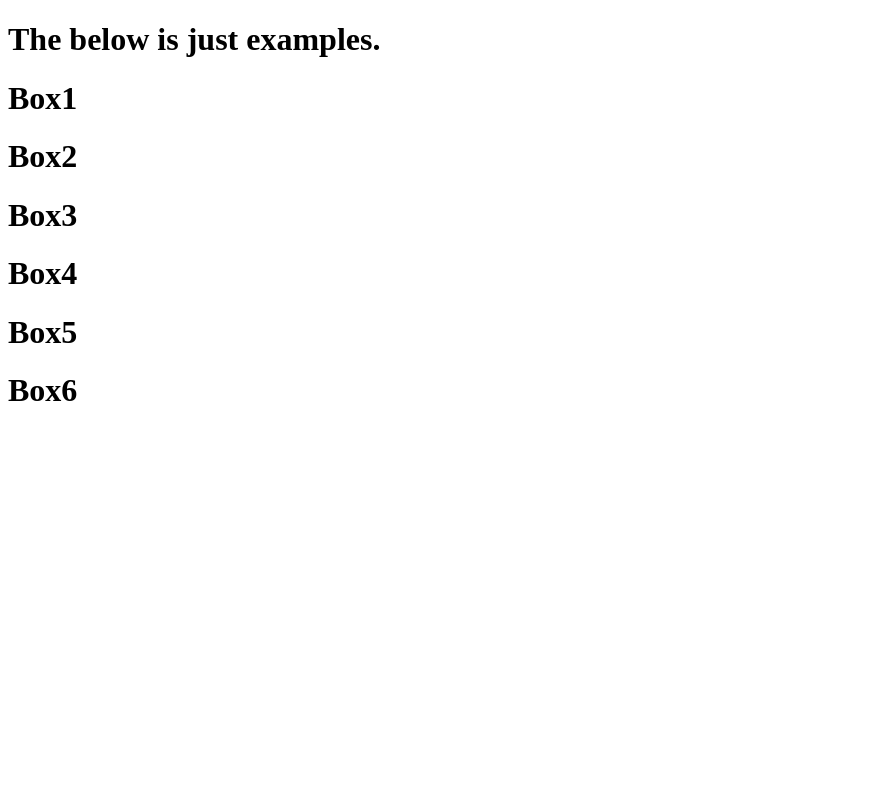
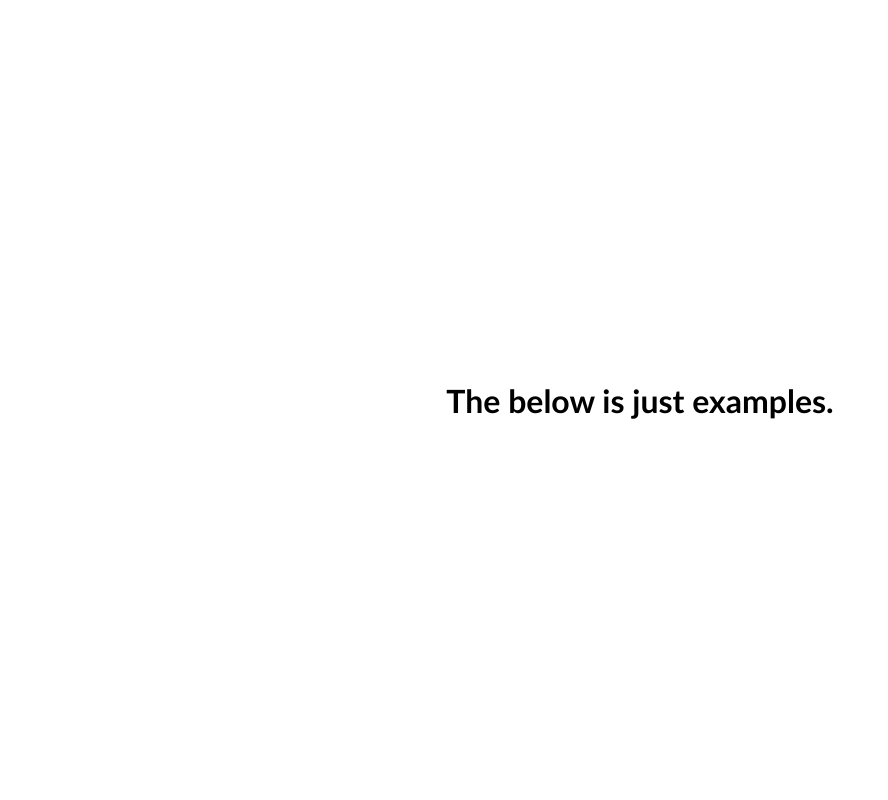
Before and after one commit to NasrOmar/AnimateOnScroll, a plain HTML site: page index.html in a window 1280 px wide. Shown: the top 800 px of the page, without its empty margins (0-888 px from the left). Drawn offline with Linux system fonts and the light colour scheme.

Commit message:
content + some styles added

```diff
--- a/css/styles.css
+++ b/css/styles.css
@@ -1,2 +1,43 @@
 @charset "UTF-8";
 /* CSS Document */
+
+* {
+	padding: 0;
+	margin : 0;
+	box-sizing: border-box;
+}
+
+body {
+	font-family: "Gill Sans", "Gill Sans MT", "Myriad Pro", "DejaVu Sans Condensed", Helvetica, Arial, "sans-serif";
+}
+
+.text {
+	width: 100vw;
+	height: 100vh;
+	display: flex;
+	justify-content: center;
+	align-items: center;
+}
+
+.box {
+	margin: 100px auto;
+	background-color: #E1E1E1;
+	width: 300px;
+	height: 300px;
+	display: flex;
+	justify-content: center;
+	align-items: center;
+}
+
+.hidden-opacity {
+	opacity: 0;
+}
+
+.active-opacity {
+	animation: active-opacity 2s;
+}
+
+@keyframes active-opacity {
+	0% {opacity: 0;}
+	100% {opacity: 1;}
+}
--- a/index.html
+++ b/index.html
@@ -8,7 +8,7 @@
 	</head>
 
 	<body>
-		<div id="text1" class="text">
+		<div id="text1" class="text active-opacity">
 			<h1>The below is just examples.</h1>
 		</div>
 		<div id="box1" class="box">
```
